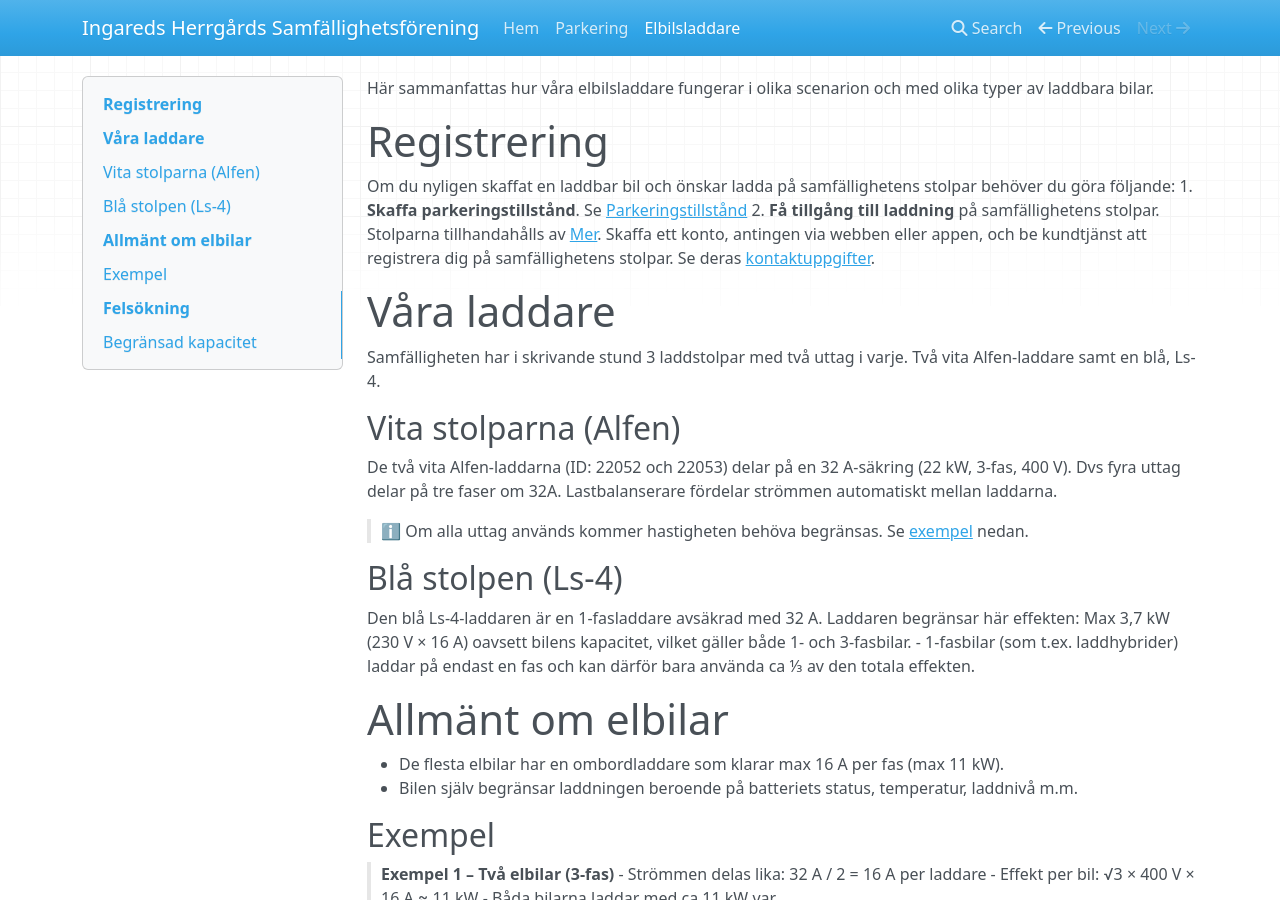
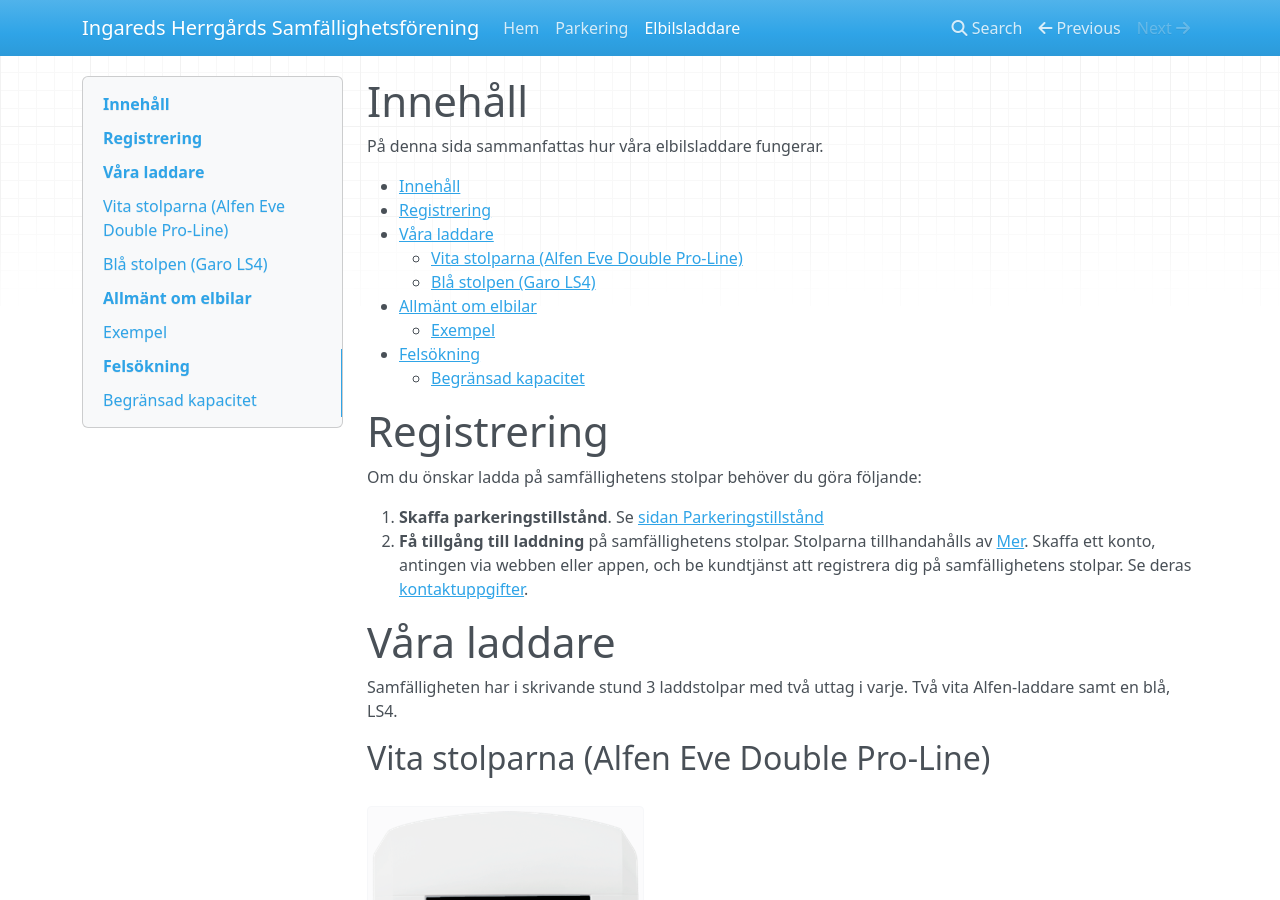
Before and after one commit to robin-persson/ingareds-herrgaard, an MkDocs documentation site: the page built from docs/elbilsladdare.md, in a window 1280 px wide and 900 px high. Built offline with MkDocs 1.6.1, drawn with Linux system fonts in a browser that asks for light colours; nearby versions of some CDN libraries; some of the changed text lies outside the part shown.

Commit message:
Bättra läsbarhet

```diff
--- a/docs/elbilsladdare.md
+++ b/docs/elbilsladdare.md
@@ -1,25 +1,39 @@
-Här sammanfattas hur våra elbilsladdare fungerar i olika scenarion och med olika typer av laddbara bilar.
+# Innehåll
+
+På denna sida sammanfattas hur våra elbilsladdare fungerar.
+
+[TOC]
 
 # Registrering
 
-Om du nyligen skaffat en laddbar bil och önskar ladda på samfällighetens stolpar behöver du göra följande:
-1. **Skaffa parkeringstillstånd**. Se [Parkeringstillstånd](./parkering.md#parkeringstillstånd)
+Om du  önskar ladda på samfällighetens stolpar behöver du göra följande:
+
+1. **Skaffa parkeringstillstånd**. Se [sidan Parkeringstillstånd](./parkering.md#parkeringstillstånd)
 2. **Få tillgång till laddning** på samfällighetens stolpar. Stolparna tillhandahålls av [Mer](https://se.mer.eco/). Skaffa ett konto, antingen via webben eller appen, och be kundtjänst att registrera dig på samfällighetens stolpar. Se deras [kontaktuppgifter](https://se.mer.eco/mer/kontakta-oss/).
 
 # Våra laddare
 
-Samfälligheten har i skrivande stund 3 laddstolpar med två uttag i varje. Två vita Alfen-laddare samt en blå, Ls-4.
+Samfälligheten har i skrivande stund 3 laddstolpar med två uttag i varje. Två vita Alfen-laddare samt en blå, LS4.
 
-## Vita stolparna (Alfen)
+## Vita stolparna (Alfen Eve Double Pro-Line)
 
-De två vita Alfen-laddarna (ID: 22052 och 22053) delar på en 32 A-säkring (22 kW, 3-fas, 400 V). Dvs fyra uttag delar på tre faser om 32A. Lastbalanserare fördelar strömmen automatiskt mellan laddarna.
+![Alfen Eve Double Pro-Line](./img/alfen-eve-double-pro-line.png)
+
+De två vita laddarna (ID: 22052 och 22053), av märket Alfen Eve Double Pro-line, delar på en 32 A-säkring (22 kW, 3-fas, 400 V). Dvs fyra uttag delar på tre faser om 32A. Lastbalanserare fördelar strömmen automatiskt mellan laddarna.
+
+Varje enskilt uttag kan leverera en effekt upp till 11 kW.
 
 > ℹ️ Om alla uttag används kommer hastigheten behöva begränsas. Se [exempel](#exempel) nedan.
 
-## Blå stolpen (Ls-4)
+> ℹ️ 1-fasbilar (som t.ex. laddhybrider) laddar på endast en fas och kan därför bara använda ca ⅓ av den totala effekten.
 
-Den blå Ls-4-laddaren är en 1-fasladdare avsäkrad med 32 A. Laddaren begränsar här effekten: Max 3,7 kW (230 V × 16 A) oavsett bilens kapacitet, vilket gäller både 1- och 3-fasbilar.
-- 1-fasbilar (som t.ex. laddhybrider) laddar på endast en fas och kan därför bara använda ca ⅓ av den totala effekten.
+## Blå stolpen (Garo LS4)
+
+![Garo LS4](./img/garo-ls4.jpg)
+
+Den blå LS4-laddaren är en 1-fasladdare avsäkrad med 32 A.
+
+> ℹ️ Eftersom endast en fas nyttjas gäller samma kapacitet oavsett bil: Max 3,7 kW (230 V × 16 A) oavsett om bilen har 1- eller 3-fasladdare.
 
 # Allmänt om elbilar
 
--- a/docs/parkering.md
+++ b/docs/parkering.md
@@ -1,4 +1,8 @@
-Här sammanfattas hur samfällighetens parkeringsplatser nyttjas.
+# Innehåll
+
+På denna sida sammanfattas hur samfällighetens parkeringsplatser nyttjas.
+
+[TOC]
 
 # Lokalisering
 
```
Also changed, not shown: docs/index.md (+4 -5 lines), docs/img/alfen-eve-double-pro-line.png (added), docs/img/garo-ls4.jpg (added).
